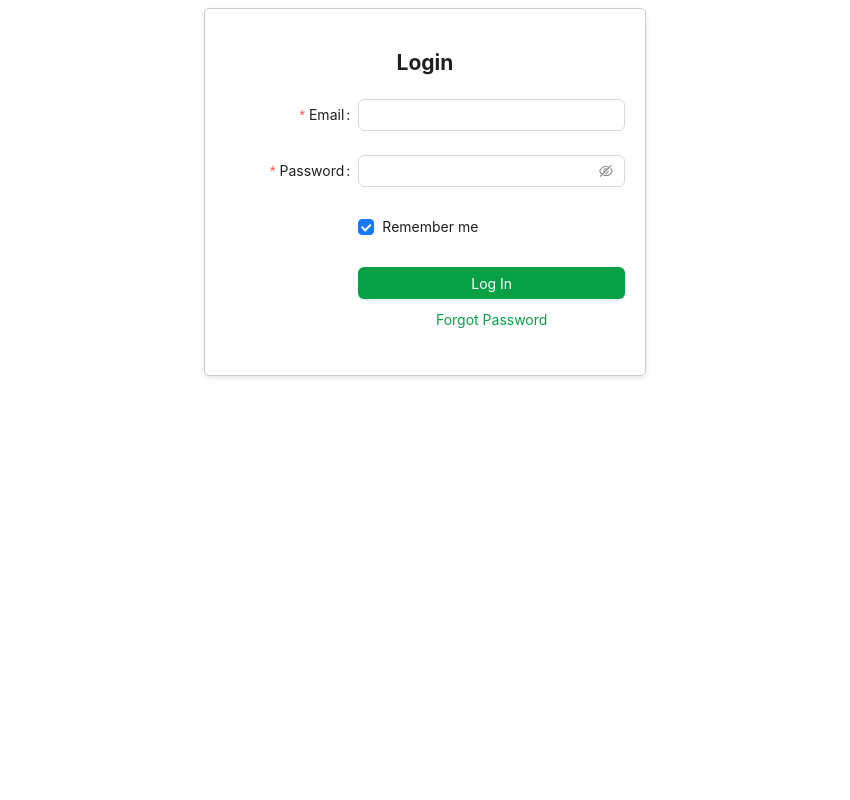
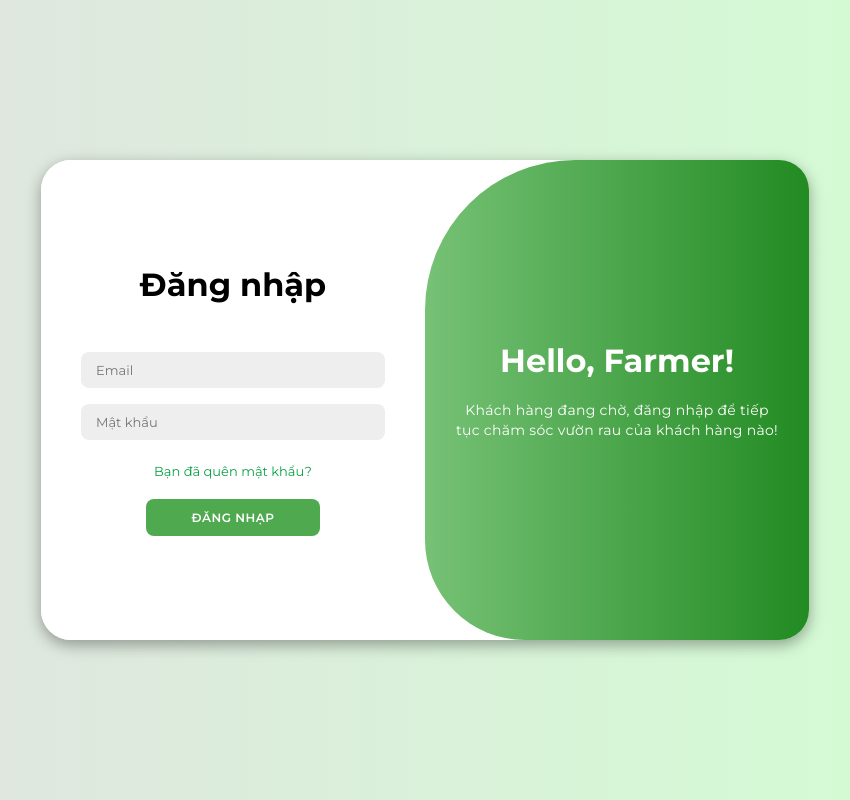
Before and after one commit to Doantrungdung2001/Farm_Garden, a React (Create React App) app: page /login in a window 1280 px wide. Shown: the whole page, without its empty margins (215-1065 px from the left). Built offline with nearby package versions, Linux system fonts and the light colour scheme.

Commit message:
update UI login page

```diff
--- a/src/pages/LoginPage/index.jsx
+++ b/src/pages/LoginPage/index.jsx
@@ -3,6 +3,8 @@
 import FARM from '../../services/farmService'
 import { Link, useNavigate } from 'react-router-dom'
 import token from '../../utils/token'
+import './styles.css'
+
 const { setAccessToken, setRefreshToken } = token
 
 const LoginPage = () => {
@@ -53,42 +55,88 @@
   }
 
   return (
-    <div style={formWrapperStyle}>
-      <Form
-        name="basic"
-        labelCol={{ span: 8 }}
-        wrapperCol={{ span: 16 }}
-        initialValues={{ remember: true }}
-        onFinish={onFinish}
-        onFinishFailed={onFinishFailed}
-        autoComplete="off"
-      >
-        <h2 style={{ textAlign: 'center', marginBottom: '20px' }}>Login</h2>
-        <Form.Item label="Email" name="email" rules={[{ required: true, message: 'Please input your email!' }]}>
-          <Input />
-        </Form.Item>
+    // <div style={formWrapperStyle}>
+    //   <Form
+    //     name="basic"
+    //     labelCol={{ span: 8 }}
+    //     wrapperCol={{ span: 16 }}
+    //     initialValues={{ remember: true }}
+    //     onFinish={onFinish}
+    //     onFinishFailed={onFinishFailed}
+    //     autoComplete="off"
+    //   >
+    //     <h2 style={{ textAlign: 'center', marginBottom: '20px' }}>Login</h2>
+    //     <Form.Item label="Email" name="email" rules={[{ required: true, message: 'Please input your email!' }]}>
+    //       <Input />
+    //     </Form.Item>
 
-        <Form.Item
-          label="Password"
-          name="password"
-          rules={[{ required: true, message: 'Please input your password!' }]}
-        >
-          <Input.Password />
-        </Form.Item>
+    //     <Form.Item
+    //       label="Password"
+    //       name="password"
+    //       rules={[{ required: true, message: 'Please input your password!' }]}
+    //     >
+    //       <Input.Password />
+    //     </Form.Item>
 
-        <Form.Item name="remember" valuePropName="checked" wrapperCol={{ offset: 8, span: 16 }}>
-          <Checkbox>Remember me</Checkbox>
-        </Form.Item>
+    //     <Form.Item name="remember" valuePropName="checked" wrapperCol={{ offset: 8, span: 16 }}>
+    //       <Checkbox>Remember me</Checkbox>
+    //     </Form.Item>
 
-        <Form.Item wrapperCol={{ offset: 8, span: 16 }}>
-          <Button type="primary" htmlType="submit" style={{ width: '100%' }}>
-            Log In
-          </Button>
-          <div style={{ textAlign: 'center', marginTop: '10px' }}>
-            <Link to="/forgot-password">Forgot Password</Link>
+    //     <Form.Item wrapperCol={{ offset: 8, span: 16 }}>
+    //       <Button type="primary" htmlType="submit" style={{ width: '100%' }}>
+    //         Log In
+    //       </Button>
+    //       <div style={{ textAlign: 'center', marginTop: '10px' }}>
+    //         <Link to="/forgot-password">Forgot Password</Link>
+    //       </div>
+    //     </Form.Item>
+    //   </Form>
+    // </div>
+
+    <div className="container">
+      <div className="form-container sign-up">
+        <form>
+          <h1>Create Account</h1>
+          <div className="social-icons">
+            <a href="#" className="icon">
+              <i className="fab fa-google-plus-g"></i>
+            </a>
+            <a href="#" className="icon">
+              <i className="fab fa-facebook-f"></i>
+            </a>
+            <a href="#" className="icon">
+              <i className="fab fa-github"></i>
+            </a>
+            <a href="#" className="icon">
+              <i className="fab fa-linkedin-in"></i>
+            </a>
           </div>
-        </Form.Item>
-      </Form>
+          <span>or use your email for registration</span>
+          <input type="text" placeholder="Name" />
+          <input type="email" placeholder="Email" />
+          <input type="password" placeholder="Password" />
+          <button>Sign Up</button>
+        </form>
+      </div>
+      <div className="form-container sign-in">
+        <form>
+          <h1>Đăng nhập</h1>
+          <div className="social-icons">
+          </div>
+          <input type="email" placeholder="Email" />
+          <input type="password" placeholder="Mật khẩu" />
+          <a href="#">Bạn đã quên mật khẩu?</a>
+          <button>Đăng nhạp</button>
+        </form>
+      </div>
+      <div className="toggle-container">
+        <div className="toggle">
+          <div className="toggle-panel toggle-right">
+            <h1>Hello, Farmer!</h1>
+            <p>Khách hàng đang chờ, đăng nhập để tiếp tục chăm sóc vườn rau của khách hàng nào!</p>
+          </div>
+        </div>
+      </div>
     </div>
   )
 }
--- /dev/null
+++ b/src/pages/LoginPage/styles.css
@@ -0,0 +1,213 @@
+@import url('https://fonts.googleapis.com/css2?family=Montserrat:wght@300;400;500;600;700&display=swap');
+
+* {
+  margin: 0;
+  padding: 0;
+  box-sizing: border-box;
+  font-family: 'Montserrat', sans-serif;
+}
+
+body {
+  background-color: #c9d6ff;
+  background: linear-gradient(to right, #e2e2e2, #d1ffd1);
+  display: flex;
+  align-items: center;
+  justify-content: center;
+  flex-direction: column;
+  height: 100vh;
+}
+
+.container {
+  background-color: #fff;
+  border-radius: 30px;
+  box-shadow: 0 5px 15px rgba(0, 0, 0, 0.35);
+  position: relative;
+  overflow: hidden;
+  width: 768px;
+  max-width: 100%;
+  min-height: 480px;
+}
+
+.container p {
+  font-size: 14px;
+  line-height: 20px;
+  letter-spacing: 0.3px;
+  margin: 20px 0;
+}
+
+.container span {
+  font-size: 12px;
+}
+
+.container a {
+  color: #333;
+  font-size: 13px;
+  text-decoration: none;
+  margin: 15px 0 10px;
+}
+
+.container button {
+  /* background-color: #512da8; */
+  background-color: #4fa94f;
+  color: #fff;
+  font-size: 12px;
+  padding: 10px 45px;
+  border: 1px solid transparent;
+  border-radius: 8px;
+  font-weight: 600;
+  letter-spacing: 0.5px;
+  text-transform: uppercase;
+  margin-top: 10px;
+  cursor: pointer;
+}
+
+.container button.hidden {
+  background-color: transparent;
+  border-color: #fff;
+}
+
+.container form {
+  background-color: #fff;
+  display: flex;
+  align-items: center;
+  justify-content: center;
+  flex-direction: column;
+  padding: 0 40px;
+  height: 100%;
+}
+
+.container input {
+  background-color: #eee;
+  border: none;
+  margin: 8px 0;
+  padding: 10px 15px;
+  font-size: 13px;
+  border-radius: 8px;
+  width: 100%;
+  outline: none;
+}
+
+.form-container {
+  position: absolute;
+  top: 0;
+  height: 100%;
+  transition: all 0.6s ease-in-out;
+}
+
+.sign-in {
+  left: 0;
+  width: 50%;
+  z-index: 2;
+}
+
+.container.active .sign-in {
+  transform: translateX(100%);
+}
+
+.sign-up {
+  left: 0;
+  width: 50%;
+  opacity: 0;
+  z-index: 1;
+}
+
+.container.active .sign-up {
+  transform: translateX(100%);
+  opacity: 1;
+  z-index: 5;
+  animation: move 0.6s;
+}
+
+@keyframes move {
+  0%,
+  49.99% {
+    opacity: 0;
+    z-index: 1;
+  }
+  50%,
+  100% {
+    opacity: 1;
+    z-index: 5;
+  }
+}
+
+.social-icons {
+  margin: 20px 0;
+}
+
+.social-icons a {
+  border: 1px solid #ccc;
+  border-radius: 20%;
+  display: inline-flex;
+  justify-content: center;
+  align-items: center;
+  margin: 0 3px;
+  width: 40px;
+  height: 40px;
+}
+
+.toggle-container {
+  position: absolute;
+  top: 0;
+  left: 50%;
+  width: 50%;
+  height: 100%;
+  overflow: hidden;
+  transition: all 0.6s ease-in-out;
+  border-radius: 150px 0 0 100px;
+  z-index: 1000;
+}
+
+.container.active .toggle-container {
+  transform: translateX(-100%);
+  border-radius: 0 150px 100px 0;
+}
+
+.toggle {
+  background-color: #228B22;
+  height: 100%;
+  background: linear-gradient(to right, #cbf8ca, #228B22);
+  color: #fff;
+  position: relative;
+  left: -100%;
+  height: 100%;
+  width: 200%;
+  transform: translateX(0);
+  transition: all 0.6s ease-in-out;
+}
+
+.container.active .toggle {
+  transform: translateX(50%);
+}
+
+.toggle-panel {
+  position: absolute;
+  width: 50%;
+  height: 100%;
+  display: flex;
+  align-items: center;
+  justify-content: center;
+  flex-direction: column;
+  padding: 0 30px;
+  text-align: center;
+  top: 0;
+  transform: translateX(0);
+  transition: all 0.6s ease-in-out;
+}
+
+.toggle-left {
+  transform: translateX(-200%);
+}
+
+.container.active .toggle-left {
+  transform: translateX(0);
+}
+
+.toggle-right {
+  right: 0;
+  transform: translateX(0);
+}
+
+.container.active .toggle-right {
+  transform: translateX(200%);
+}
```
